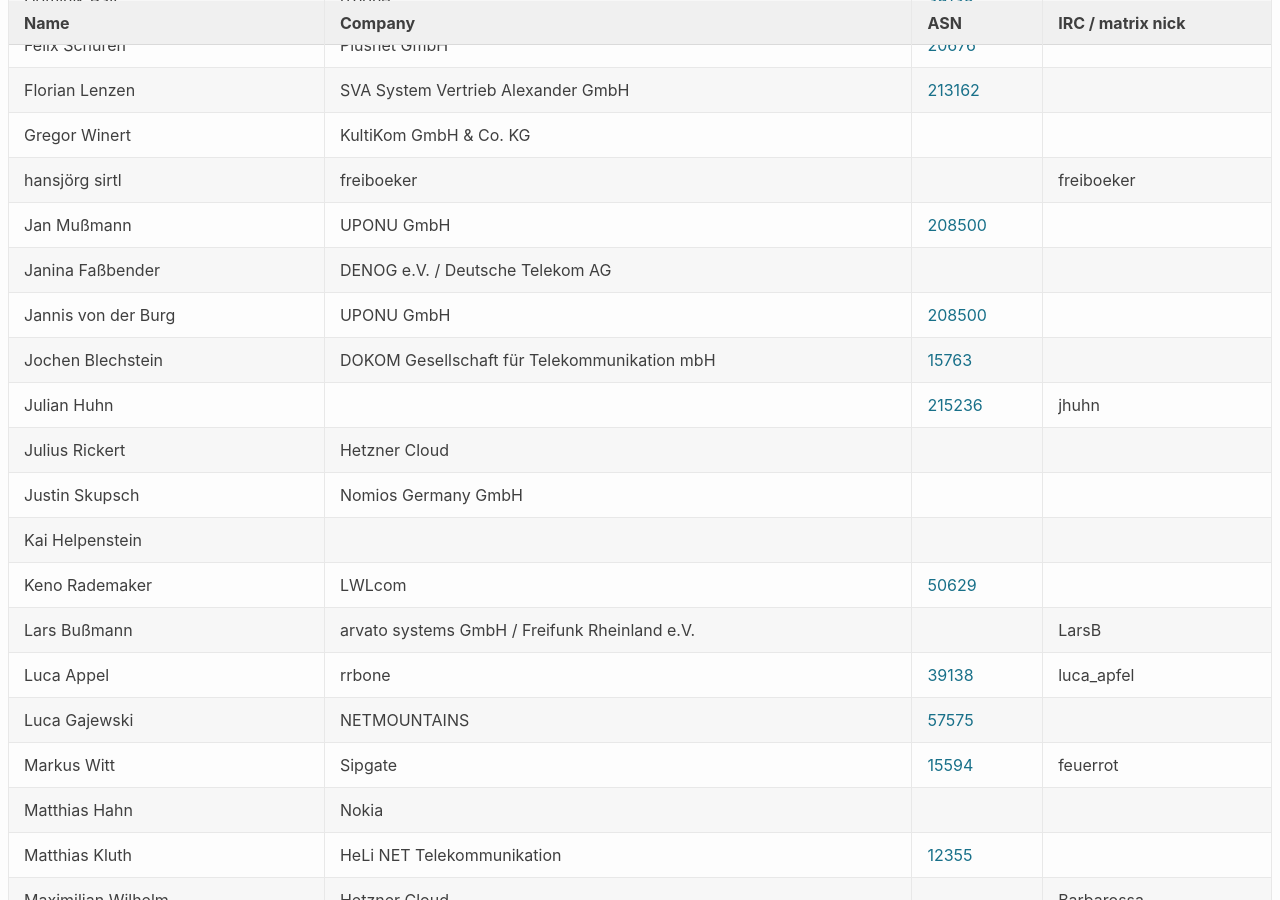
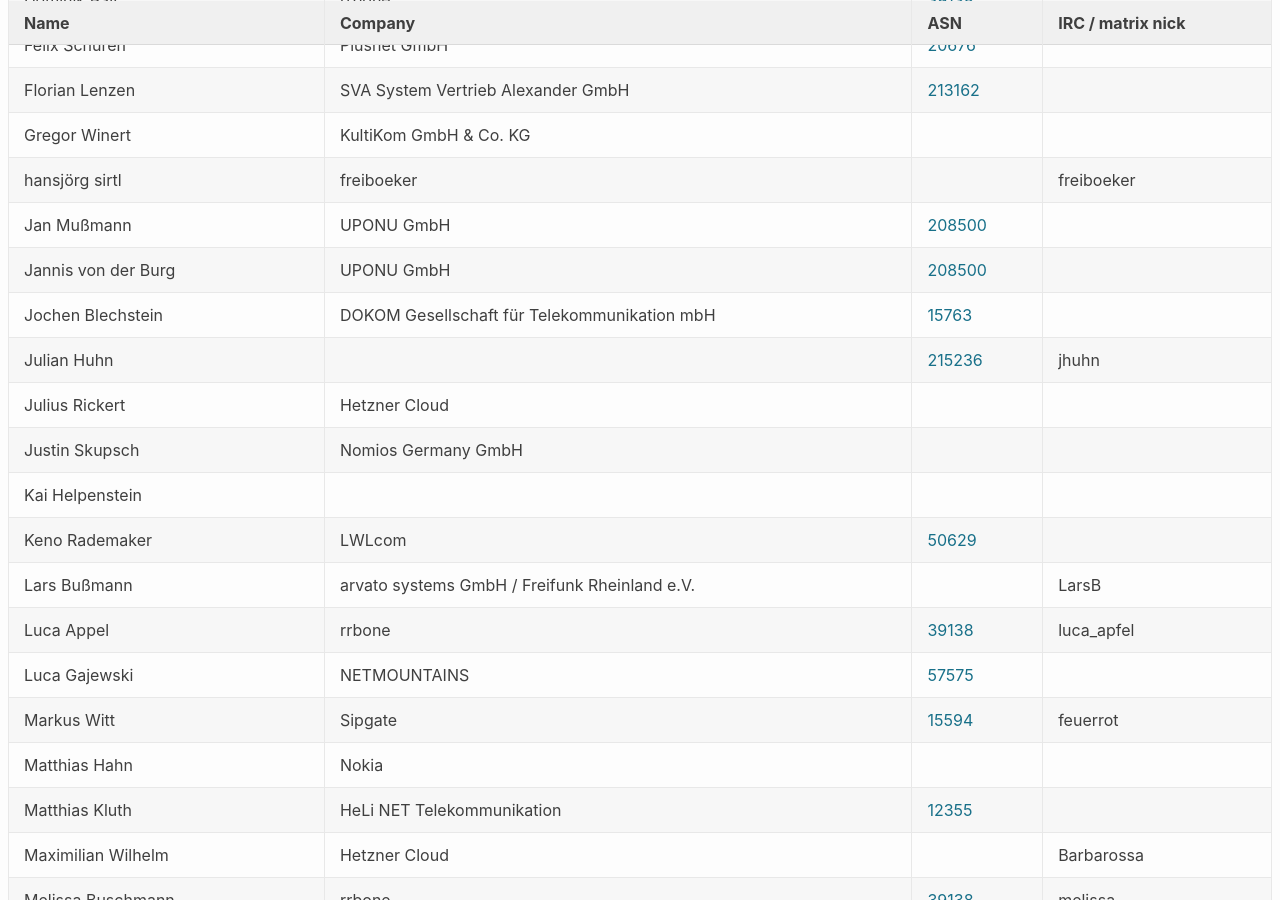
Before and after one commit to denog/pretix-attendeelist, a Jekyll site: the page built from denogmeetup25-02/index.markdown, in a window 1280 px wide and 900 px high, scrolled down 481 px. Built offline with Jekyll 4.4.1, drawn with Linux system fonts in a browser that asks for light colours.

Commit message:
Latest data: Tue Mar 11 06:49:44 UTC 2025

```diff
--- a/_data/attendees_denogmeetup25-02.json
+++ b/_data/attendees_denogmeetup25-02.json
@@ -81,12 +81,6 @@
     "name": "hansjörg sirtl",
     "company": "freiboeker",
     "irc": "freiboeker",
-    "asn": null
-  },
-  {
-    "name": "Janina Faßbender",
-    "company": "DENOG e.V. / Deutsche Telekom AG",
-    "irc": null,
     "asn": null
   },
   {
```
